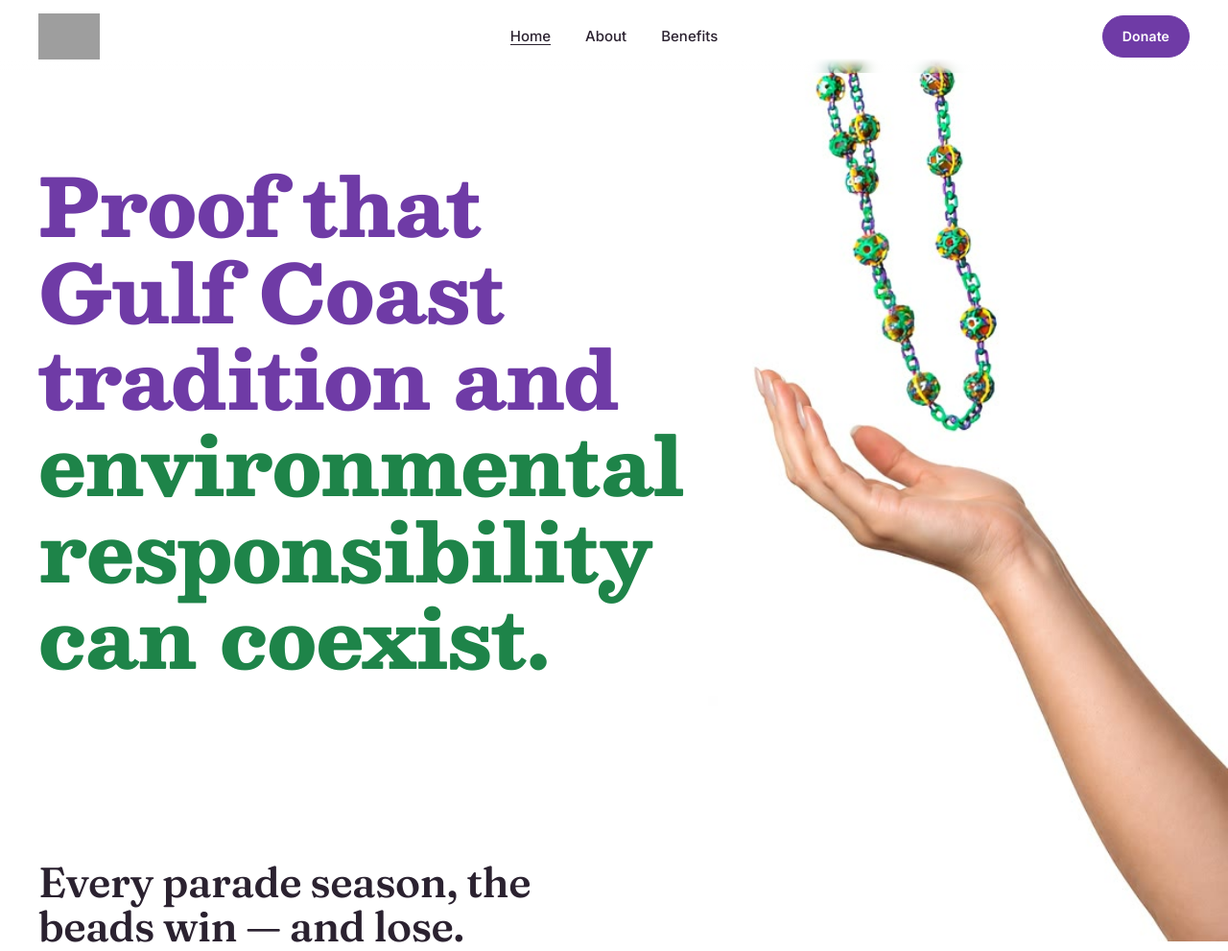
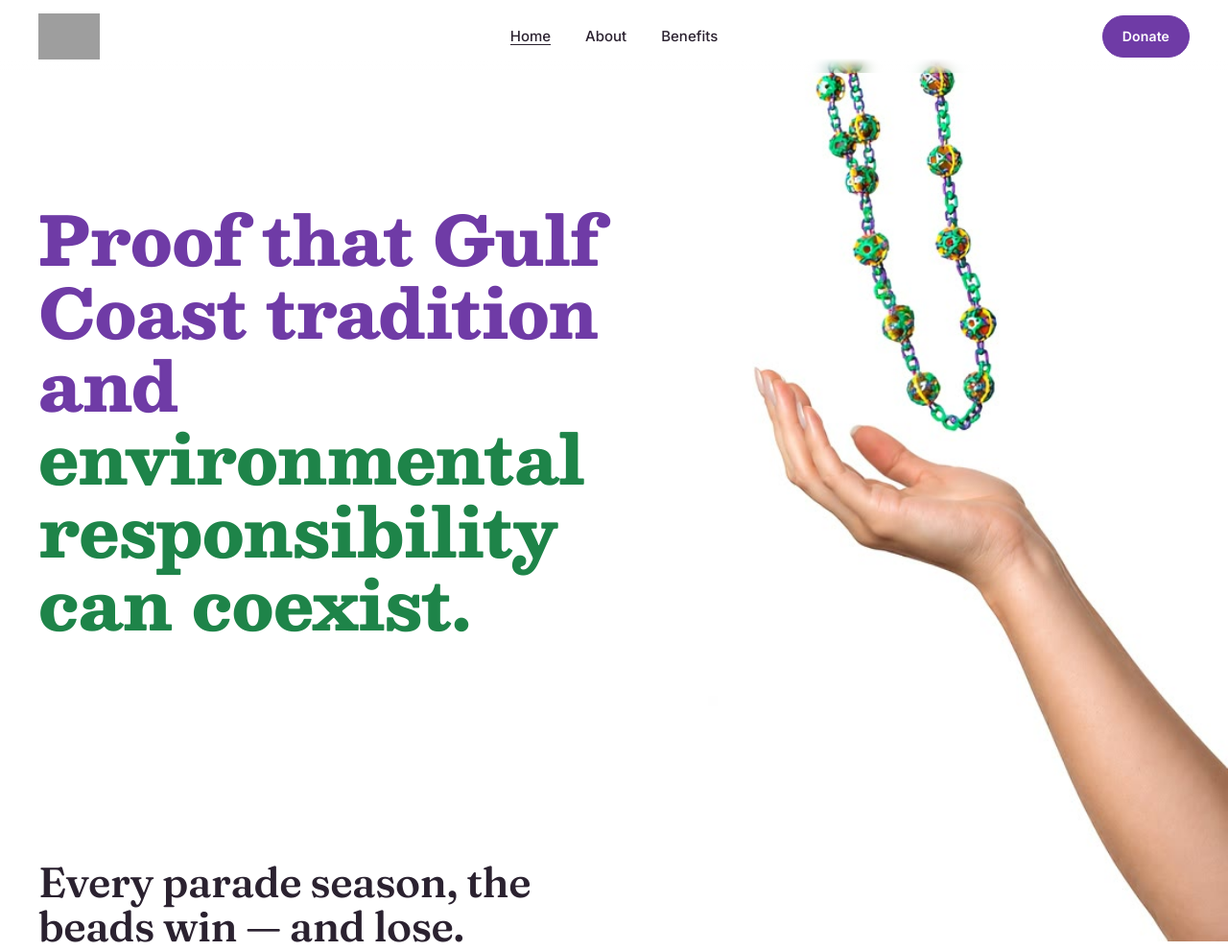
Before and after one commit to kellerleonard79-ai/TOSS, a plain HTML site: page index.html in a window 1280 px wide. Shown: the top 991 px of the page at 96% size. Drawn offline with nearby package versions, Linux system fonts and the light colour scheme; grey boxes are pictures that could not be loaded.

Commit message:
Shrink hero statement and fix its overflow into the video
The statement is a flex item of .hero-scrub__intro, and flex items
default to min-width: auto, which floors their shrink at the content's
min-content size (the widest unbreakable word). That let the text
overflow its column and encroach on the video regardless of
max-width. Added min-width: 0 so it actually wraps within the column,
and trimmed the font-size clamp for a more comfortable fit.

Co-Authored-By: Claude Sonnet 5 <noreply@anthropic.com>
Claude-Session: https://claude.ai/code/session_01STiTdRgLLbyzpt1inP7mVy

```diff
--- a/css/styles.css
+++ b/css/styles.css
@@ -500,11 +500,16 @@ ul {
 .hero-scrub__statement {
   font-family: "Besley", Georgia, serif;
   font-weight: 800;
-  font-size: clamp(2.5rem, 6.5vw, 5.75rem);
+  font-size: clamp(2.25rem, 5.5vw, 4.5rem);
   line-height: 1.08;
   letter-spacing: -0.01em;
   color: var(--purple);
   max-width: 16ch;
+  /* Flex items default to min-width: auto, which floors their shrink at
+     their content's min-content size — the widest unbreakable word here —
+     letting the statement overflow its column into the video regardless
+     of max-width. This lets it actually wrap within the column. */
+  min-width: 0;
 }
 
 .hero-scrub__statement-accent {
```
